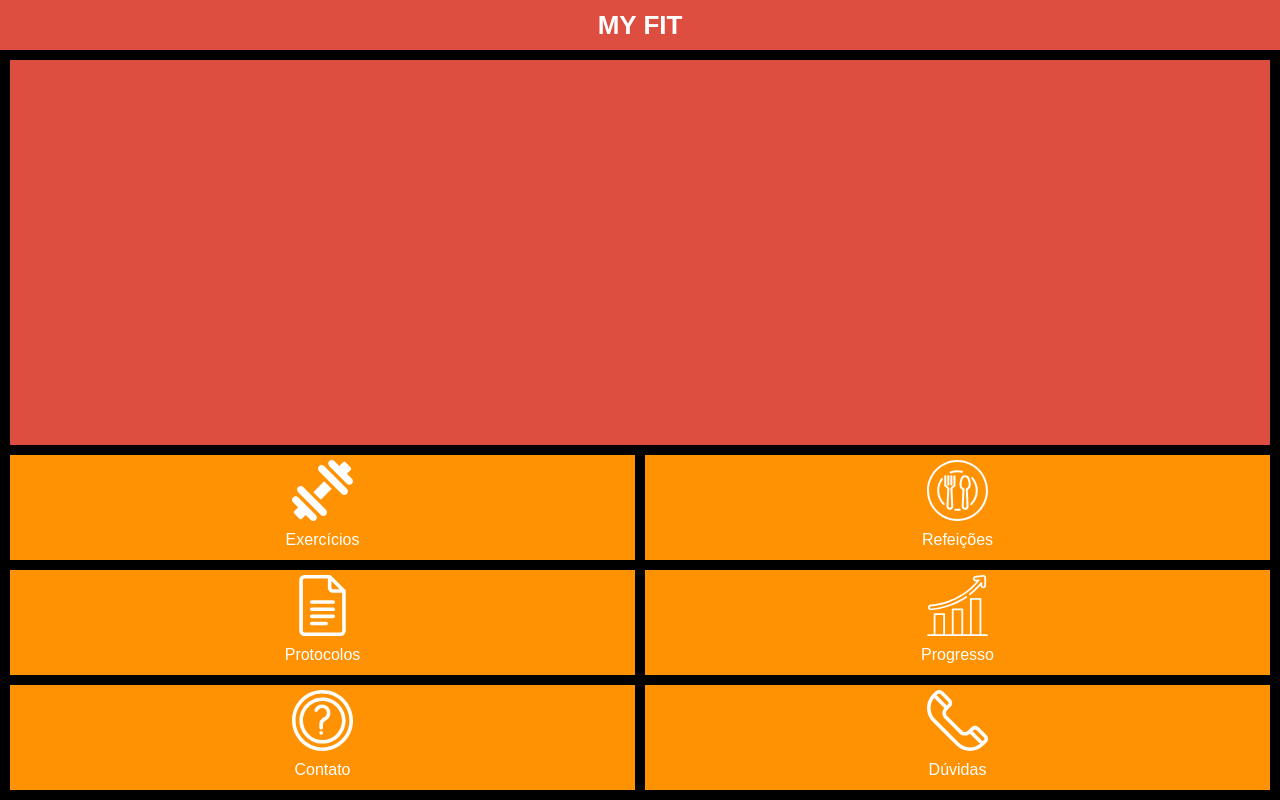
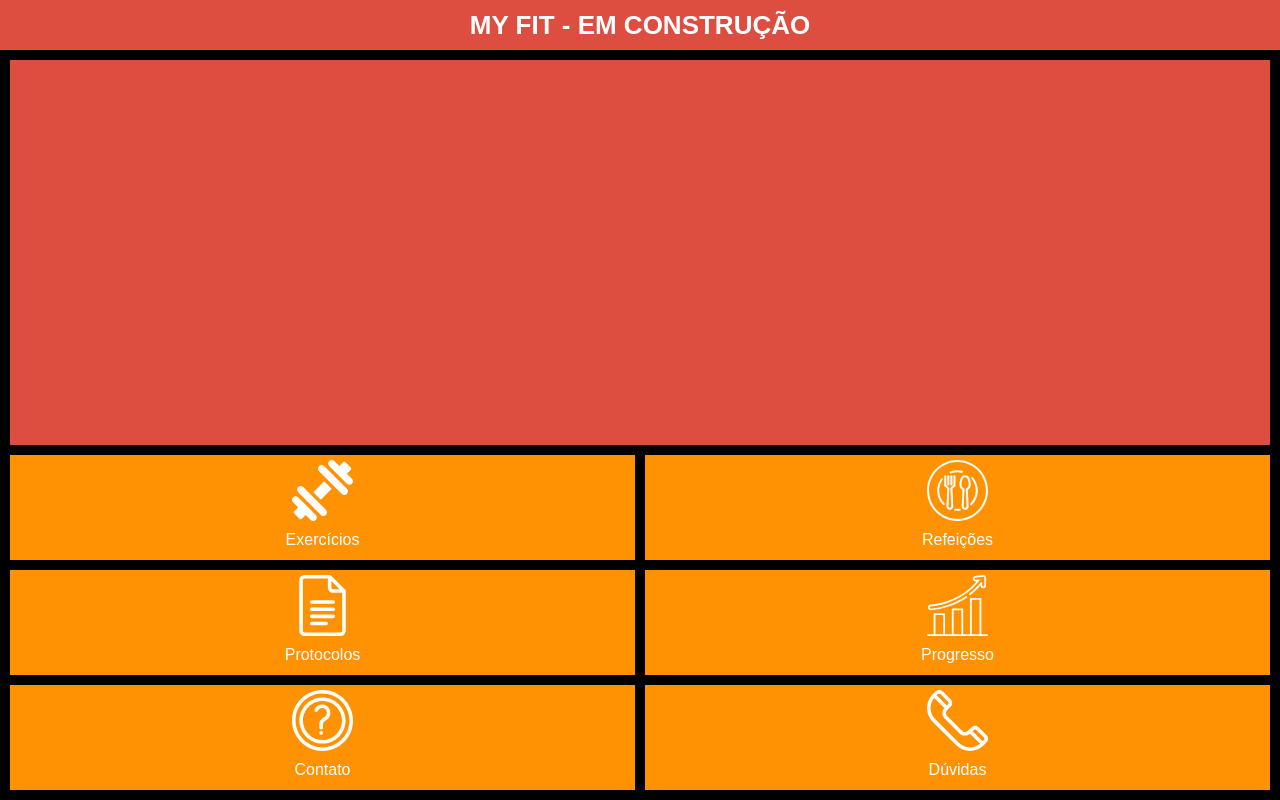
Before and after one commit to lcsrodrigues/myfit, a Next.js app: page / in a window 1280 px wide. Built offline with nearby package versions, Linux system fonts and the light colour scheme.

Commit message:
Alteração do titulo

```diff
--- a/src/components/Header/index.tsx
+++ b/src/components/Header/index.tsx
@@ -11,7 +11,7 @@ export default function Header() {
 
     return (
         <div className={styles.header} onClick={(e) => eventHandler(e)}>
-            <span>MY FIT</span>
+            <span>MY FIT - EM CONSTRUÇÃO</span>
         </div>
     )
 }
```
